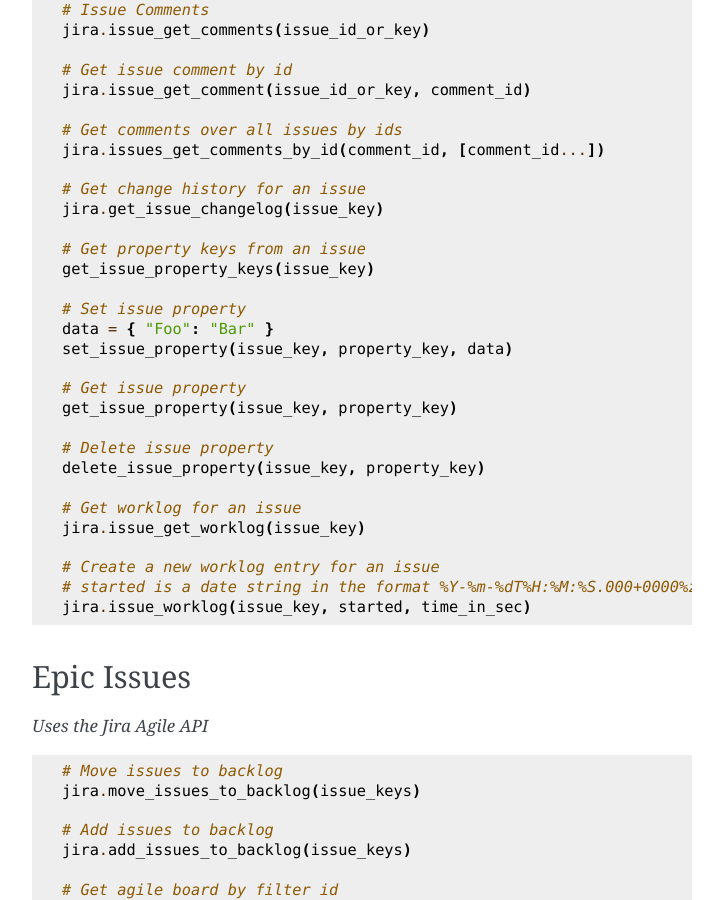
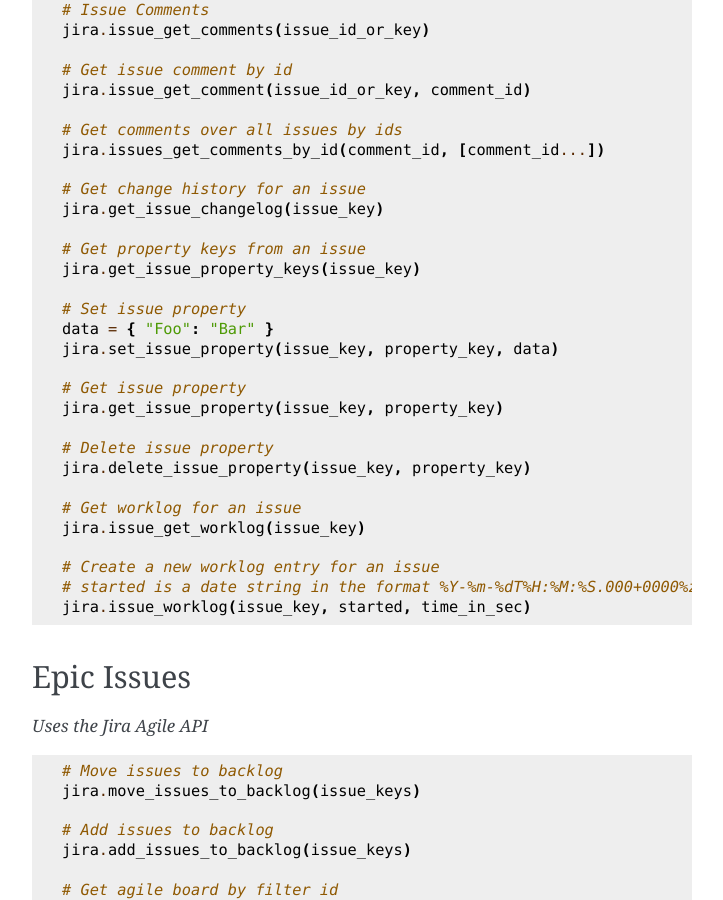
Before and after one commit to atlassian-api/atlassian-python-api, a Sphinx documentation site: the page built from docs/jira.rst, in a window 1280 px wide and 900 px high, scrolled down 6334 px. Shown: the whole window, without its empty margins (388-1111 px from the left). Built offline with Sphinx 7.4.7, drawn with Linux system fonts in a browser that asks for light colours; pages that are not in the unit, such as notebooks, are missing from menus.

Commit message:
JIRA issue property docs

```diff
--- a/docs/jira.rst
+++ b/docs/jira.rst
@@ -332,17 +332,17 @@
     jira.get_issue_changelog(issue_key)
 
     # Get property keys from an issue
-    get_issue_property_keys(issue_key)
+    jira.get_issue_property_keys(issue_key)
 
     # Set issue property
     data = { "Foo": "Bar" }
-    set_issue_property(issue_key, property_key, data)
+    jira.set_issue_property(issue_key, property_key, data)
 
     # Get issue property
-    get_issue_property(issue_key, property_key)
+    jira.get_issue_property(issue_key, property_key)
 
     # Delete issue property
-    delete_issue_property(issue_key, property_key)
+    jira.delete_issue_property(issue_key, property_key)
 
     # Get worklog for an issue
     jira.issue_get_worklog(issue_key)
```
